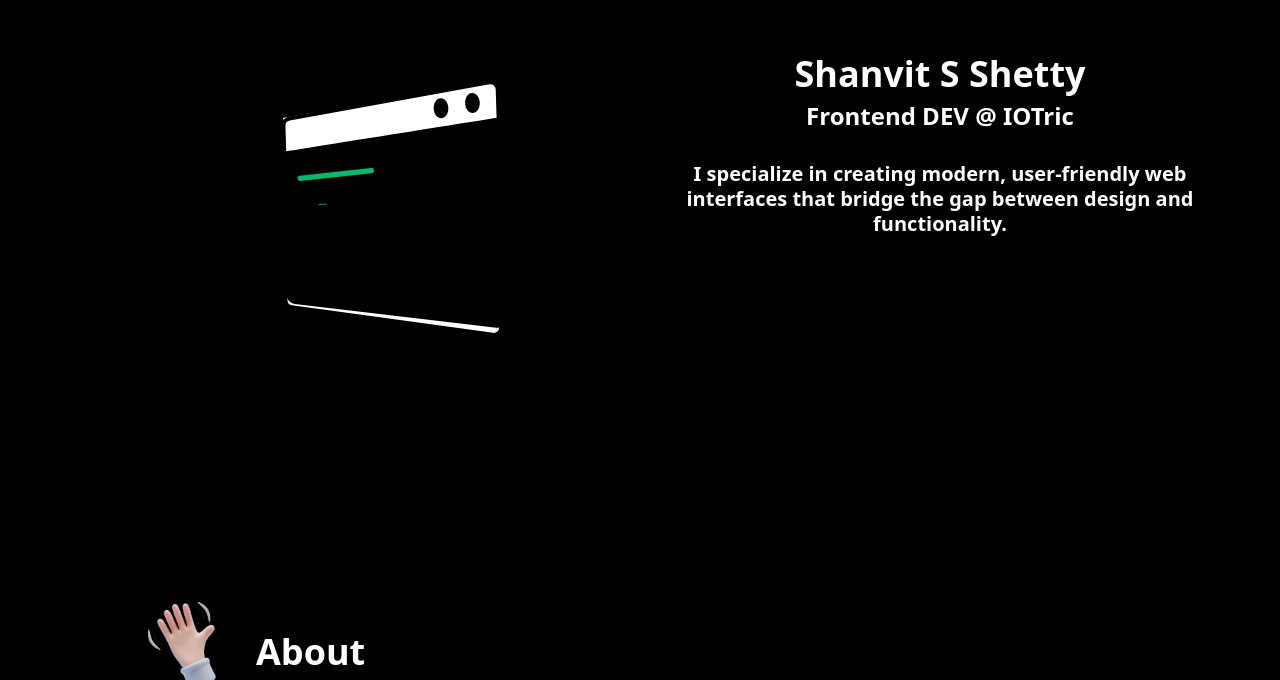
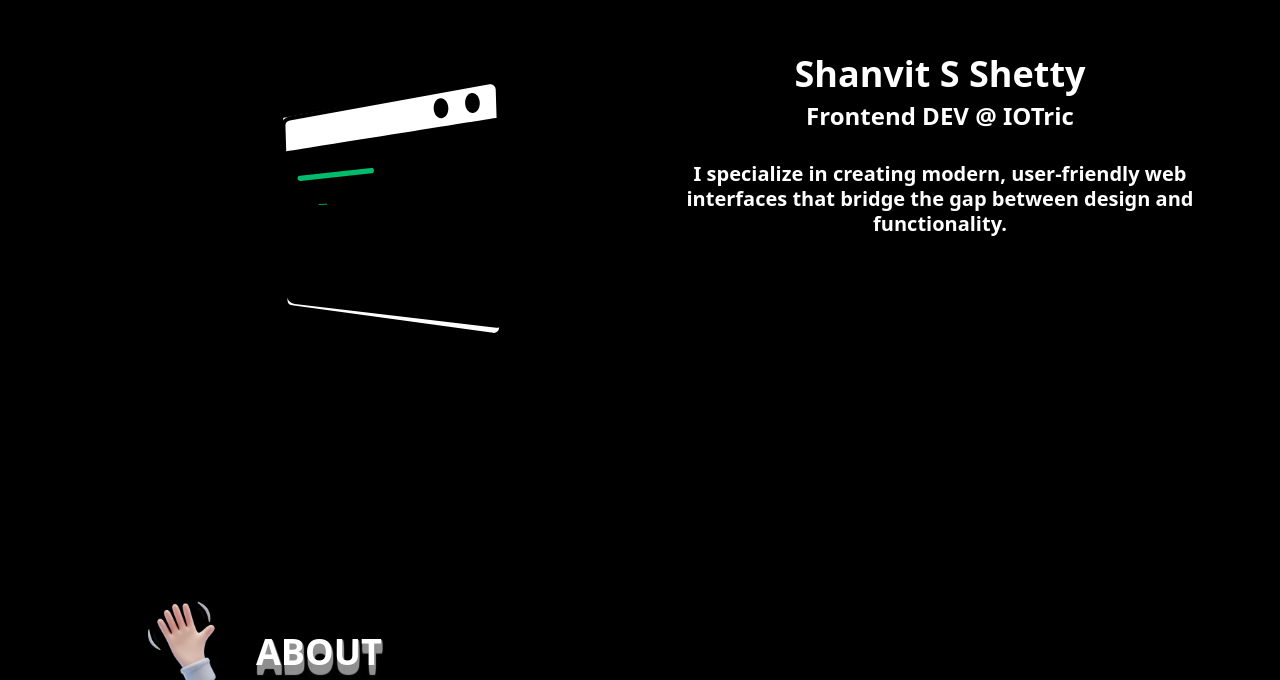
Before and after one commit to Shanvit7/portfolio, a React (Vite) app: page / in a window 1280 px wide. Shown: the part 120-800 px from the top of the page. Built offline with nearby package versions, Linux system fonts and the light colour scheme; no server answers.

Commit message:
Some UI changes

```diff
--- a/src/index.css
+++ b/src/index.css
@@ -16,6 +16,24 @@
   -webkit-font-smoothing: antialiased;
   -moz-osx-font-smoothing: grayscale;
   -webkit-text-size-adjust: 100%;
+}
+
+.three-D-text {
+  text-transform: uppercase;
+  text-shadow: 1px 1px 1px #919191,
+      1px 2px 1px #919191,
+      1px 3px 1px #919191,
+      1px 4px 1px #919191,
+      1px 5px 1px #919191,
+      1px 6px 1px #919191,
+      1px 7px 1px #919191,
+      1px 8px 1px #919191,
+      1px 9px 1px #919191,
+      1px 10px 1px #919191,
+  1px 18px 6px rgba(16,16,16,0.4),
+  1px 22px 10px rgba(16,16,16,0.2),
+  1px 25px 35px rgba(16,16,16,0.2),
+  1px 30px 60px rgba(16,16,16,0.4);
 }
 
 body {
--- a/src/sections/About.jsx
+++ b/src/sections/About.jsx
@@ -1,6 +1,7 @@
 import { useRef, useEffect } from "react";
 import Lottie from "lottie-react";
 import aboutAnimation from "../assets/animation_about.json";
+import StarrySkyLayout from "../layouts/StarrySkyLayout";
 import anime from "animejs";
 
 const About = () => {
@@ -31,7 +32,7 @@ const About = () => {
     observer.observe(sectionRef.current);
   }, []);
   return (
-    <section ref={sectionRef} className="w-screen p-10 lg:p-32 opacity-0">
+    <section ref={sectionRef} className="w-screen about-section-body p-10 lg:p-32 opacity-0">
       <div className="flex items-center">
         <div className="w-32 h-32">
           <Lottie
@@ -40,7 +41,7 @@ const About = () => {
             lottieRef={animationRef}
           />
         </div>
-        <h1 className="block text-4xl font-sans font-bold tracking-normal text-inherit antialiased">
+        <h1 className="block three-D-text text-4xl font-sans font-bold tracking-normal text-inherit antialiased">
           About
         </h1>
       </div>
--- a/src/sections/Contact.jsx
+++ b/src/sections/Contact.jsx
@@ -21,22 +21,11 @@ const Contact = ()=>{
         observer.observe(sectionRef.current);
       }, []);
     return(
-        <section ref={sectionRef} className="w-screen p-10 lg:p-32 opacity-0">
-                <div className="border-2 border-white h-64 flex flex-col gap-12 justify-center items-center">
-                    <h1 className="lg:text-5xl text-2xl font-sans font-bold tracking-normal text-inherit antialiased">
+        <section ref={sectionRef} className="w-screen p-10 lg:p-32 opacity-0 bg-white">
+                <div className="border-2 border-black h-64 flex flex-col gap-12 justify-center items-center bg-opacity-50 backdrop-blur-xl rounded drop-shadow-lg">
+                    <h1 className="lg:text-5xl three-D-text text-2xl font-sans font-bold tracking-normal text-inherit antialiased">
                         Like what you see ?
                     </h1>
-                    <div className="text-center">
-                    <p className="font-sans font-semibold tracking-normal text-inherit antialiased">
-                        Connect with me:
-                    </p>
-                    <a
-                    href={`mailto:${import.meta.env.VITE_PROVIDED_EMAIL}`}
-                    className="font-sans font-bold tracking-normal text-inherit antialiased"
-                    >
-                       {import.meta.env.VITE_PROVIDED_EMAIL}
-                    </a>
-                    </div>
                 </div>
         </section>
     );
--- a/src/sections/Experience.jsx
+++ b/src/sections/Experience.jsx
@@ -41,7 +41,7 @@ const Experience = () => {
             lottieRef={animationRef}
           />
         </div>
-        <h1 className="block text-4xl font-sans font-bold tracking-normal text-inherit antialiased">
+        <h1 className="block three-D-text text-4xl font-sans font-bold tracking-normal text-inherit antialiased">
           Experience
         </h1>
       </div>
--- a/src/sections/MyStack.jsx
+++ b/src/sections/MyStack.jsx
@@ -41,7 +41,7 @@ const MyStack = () => {
             lottieRef={animationRef}
           />
         </div>
-        <h1 className="block text-4xl font-sans font-bold tracking-normal text-inherit antialiased">
+        <h1 className="block text-4xl three-D-text font-sans font-bold tracking-normal text-inherit antialiased">
           My Stack
         </h1>
       </div>
--- a/src/sections/Projects.jsx
+++ b/src/sections/Projects.jsx
@@ -43,7 +43,7 @@ const Projects = () => {
             lottieRef={animationRef}
           />
         </div>
-        <h1 className="block text-4xl font-sans font-bold tracking-normal text-inherit antialiased">
+        <h1 className="block three-D-text text-4xl font-sans font-bold tracking-normal text-inherit antialiased">
           Projects
         </h1>
       </div>
```
